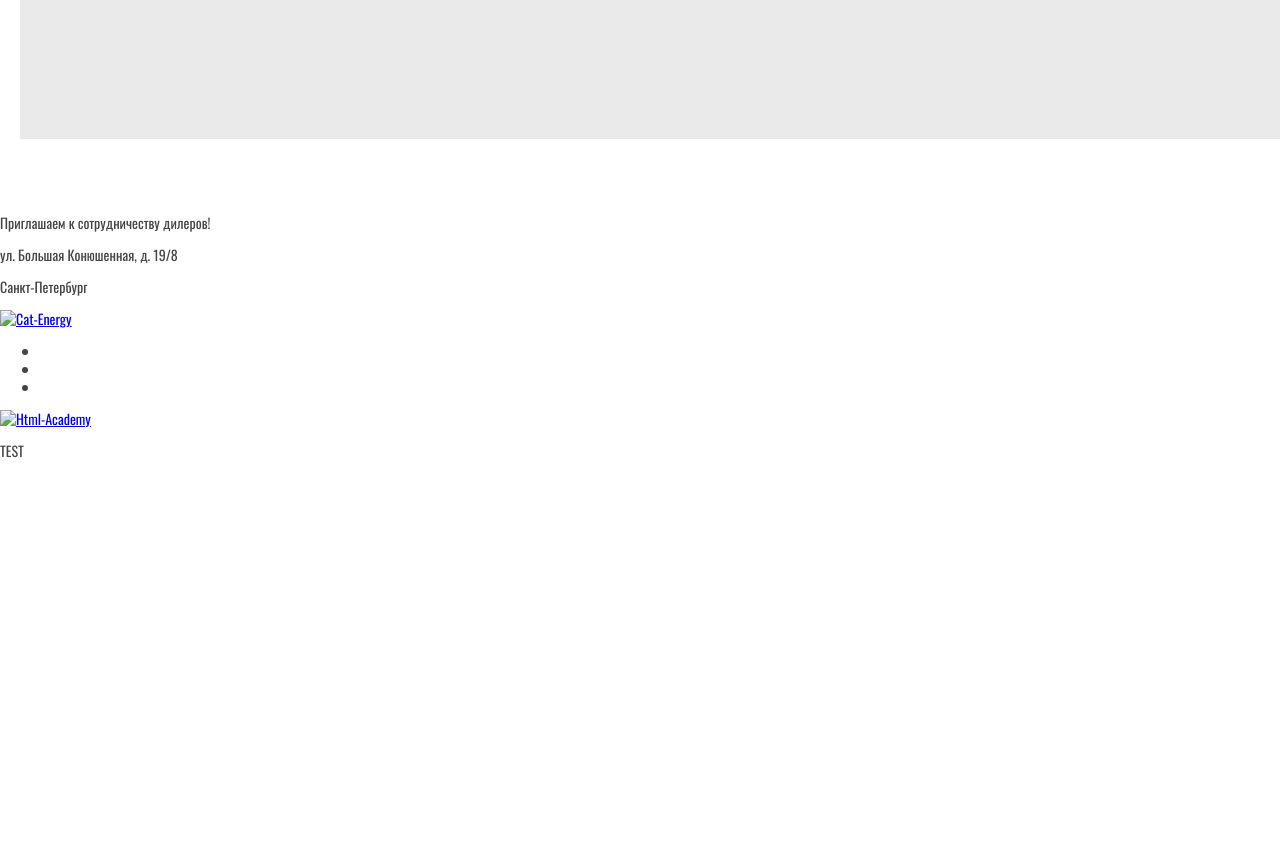
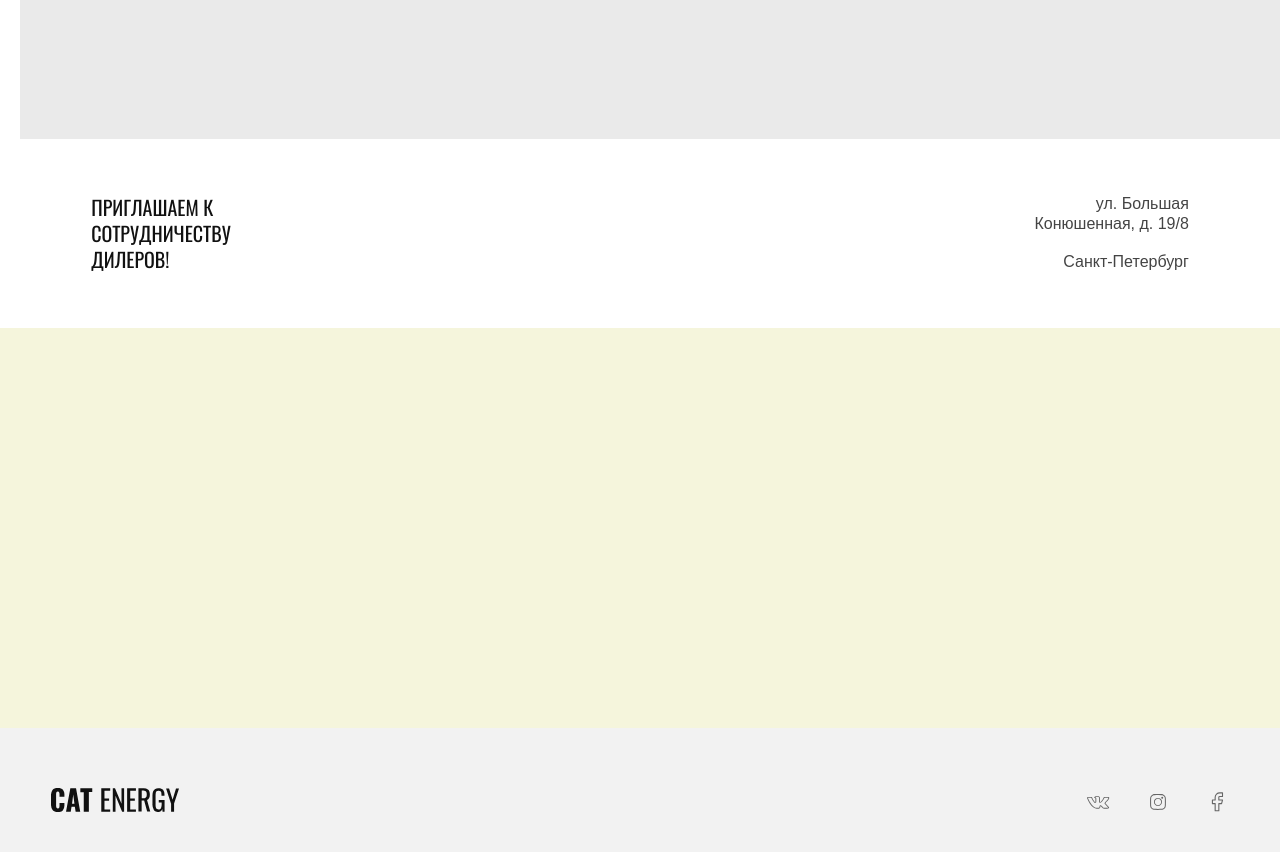
Before and after one commit to VladislavStein/cat_energy, a website: page source/index.html in a window 1280 px wide. Shown: the part 3140-3992 px from the top of the page. Before the commit the page ends 3601 px from the top, so only its background shows below. Drawn offline with nearby package versions, Linux system fonts and the light colour scheme; files that its build step writes are made by us from their sources; files whose address does not match are found by name.

Commit message:
Доделал все основное в index

```diff
--- a/source/index.html
+++ b/source/index.html
@@ -143,10 +143,7 @@
 
       <section class="address-map">
         <h2 class="visually-hidden">Адрес и карта местоположения</h2>
-        <div class="address-map__map">
-
-        </div>
-        <div class="address-map__info">
+        <div class="address-map__wrapper">
           <p class="address-map__text">
             Приглашаем к сотрудничеству дилеров!
           </p>
@@ -157,35 +154,34 @@
             Санкт-Петербург
           </p>
         </div>
+        <div class="address-map__map">
+
+        </div>
       </section>
     </main>
     <footer class="page-footer">
       <div class="page-footer__wrapper">
         <a class="page-footer__logo" href="#">
-          <img class="page-footer__logo-img" width="128" height="24" src="#" alt="Cat-Energy">
+          <img class="page-footer__logo-img" width="128" height="24" src="img/footer-logo-cat.svg" alt="Cat-Energy">
         </a>
         <ul class="social-networks">
           <li class="social-networks__item">
-            <a class="social-networks__link" href="#">
+            <a class="social-networks__link vk-icon" href="https://vk.com">
               <span class="visually-hidden">VK</span>
             </a>
           </li>
           <li class="social-networks__item">
-            <a class="social-networks__link" href="#">
+            <a class="social-networks__link instagram-icon" href="https://instagram.com">
               <span class="visually-hidden">Instagram</span>
             </a>
           </li>
           <li class="social-networks__item">
-            <a class="social-networks__link" href="#">
+            <a class="social-networks__link facebook-icon" href="#">
               <span class="visually-hidden">Facebook</span>
             </a>
           </li>
         </ul>
-        <a class="page-footer__secondary-logo" href="#">
-          <img class="page-footer__secondary-logo-img" width="163" height="34" src="#" alt="Html-Academy">
-        </a>
       </div>
-      <p>TEST</p>
     </footer>
   </body>
 </html>
--- /dev/null
+++ b/source/sass/address-map.scss
@@ -0,0 +1,87 @@
+.address-map {
+  min-height: 112px;
+}
+
+.address-map__wrapper {
+  width: 87%;
+  margin: 0 auto;
+  padding-top: 26px;
+  padding-bottom: 26px;
+  display: grid;
+  grid-template-columns: 138px 138px;
+  justify-content: space-between;
+  p {
+    margin: 0;
+  }
+}
+
+.address-map__text {
+  font-family: "Oswald", "Arial", sans-serif;
+  font-size: 16px;
+  line-height: 20px;
+  color: #111;
+  text-transform: uppercase;
+  grid-row: 1 / 3;
+}
+
+.address-map__address,
+.address-map__city {
+  font-family: "Arial", "Oswald", sans-serif;
+  font-size: 14px;
+  line-height: 20px;
+  color: #444;
+}
+
+.address-map__map {
+  min-height: 362px;
+  background-color: beige;
+}
+
+@media (min-width: $tablet-width) {
+  .address-map__wrapper {
+    width: 92%;
+    padding: 56px 40px;
+    box-sizing: border-box;
+    grid-template-columns: 180px 180px;
+  }
+  .address-map__text {
+    font-size: 20px;
+    line-height: 26px;
+  }
+  .address-map__address,
+  .address-map__city {
+    text-align: end;
+    font-size: 16px;
+  }
+  .address-map__city {
+    align-self: end;
+  }
+  .address-map__map {
+    height: 400px;
+  }
+}
+
+@media (min-width: $desktop-width) {
+  .address-map {
+    position: relative;
+  }
+  .address-map__wrapper {
+    margin: 0;
+    padding: 56px 80px;
+    position: absolute;
+    top: 95px;
+    left: 110px;
+    width: 565px;
+    min-height: 198px;
+    grid-template-columns: 165px 165px;
+    background-color: #fff;
+  }
+
+  .address-map__address,
+  .address-map__city {
+    text-align: start;
+  }
+  .address-map__city {
+    align-self: center;
+  }
+}
--- a/source/sass/example.scss
+++ b/source/sass/example.scss
@@ -115,7 +115,7 @@
 @media (min-width: $tablet-width) {
   .example {
     background-color: #fff;
-    padding-bottom: 62px;
+    padding-bottom: 0;
   }
   .example__wrapper {
     width: 92%;
--- a/source/sass/page-footer.scss
+++ b/source/sass/page-footer.scss
@@ -1,3 +1,44 @@
 .page-footer {
-  min-width: 320px;
+  background-color: #f2f2f2;
+  min-height: 158px;
 }
+
+.page-footer__wrapper {
+  width: 87%;
+  margin: 0 auto;
+  display: flex;
+  flex-direction: column;
+  flex-wrap: wrap;
+  align-items: center;
+}
+
+.page-footer__logo {
+  height: 95px;
+  align-content: center;
+  width: 100%;
+  border-bottom: 1px solid #d9d9d9;
+  text-align: center;
+}
+
+@media (min-width: $tablet-width) {
+  .page-footer {
+    min-height: 147px;
+    display: flex;
+    align-items: center;
+  }
+  .page-footer__wrapper {
+    width: 92%;
+    flex-direction: row;
+    justify-content: space-between;
+  }
+  .page-footer__logo {
+    border-bottom: none;
+    width: initial;
+  }
+}
+
+@media (min-width: $desktop-width) {
+  .page-footer__wrapper {
+    width: 85%;
+  }
+}
--- /dev/null
+++ b/source/sass/social-networks.scss
@@ -0,0 +1,45 @@
+.social-networks {
+  width: 100%;
+  display: flex;
+  margin: 0;
+  padding: 0;
+  list-style-type: none;
+  min-height: 63px;
+  justify-content: center;
+  align-items: center;
+}
+
+.social-networks__link {
+  display: block;
+  width: 24px;
+  height: 24px;
+}
+
+.social-networks__item:not(:last-child) {
+  margin-right: 35px;
+}
+
+.vk-icon {
+  background-image: url("../img/icon-vk.svg");
+  background-repeat: no-repeat;
+  background-position: center;
+}
+
+.instagram-icon {
+  background-image: url("../img/icon-instagram.svg");
+  background-repeat: no-repeat;
+  background-position: center;
+}
+
+.facebook-icon {
+  background-image: url("../img/icon-facebook.svg");
+  background-repeat: no-repeat;
+  background-position: center;
+}
+
+@media (min-width:$tablet-width) {
+  .social-networks {
+    width: initial;
+    min-width: 130px;
+  }
+}
--- a/source/sass/style.scss
+++ b/source/sass/style.scss
@@ -16,3 +16,5 @@
 
 @import "advantages.scss";
 @import "example.scss";
+@import "address-map.scss";
+@import "social-networks.scss";
```
Also changed, not shown: source/catalog.html (+8 -11 lines), source/form.html (+8 -11 lines).
